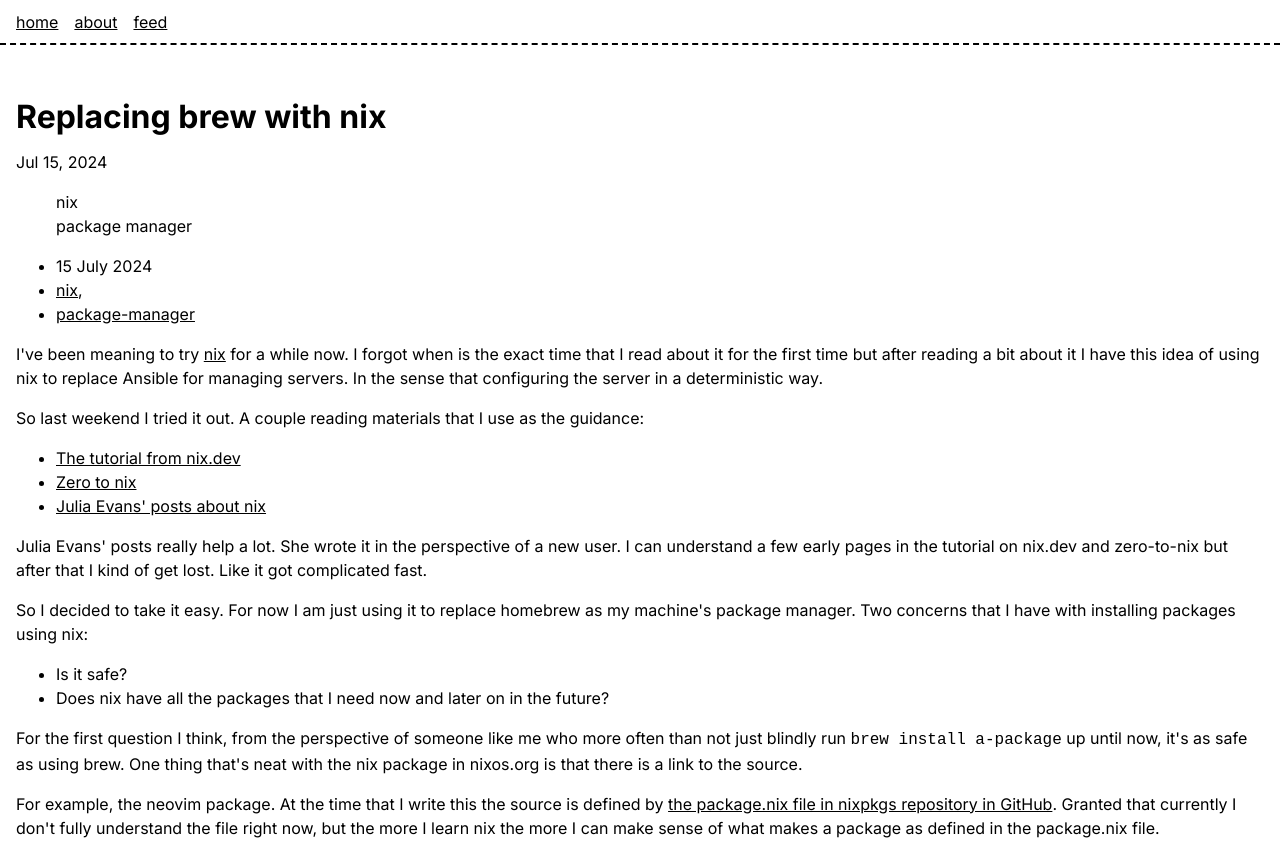
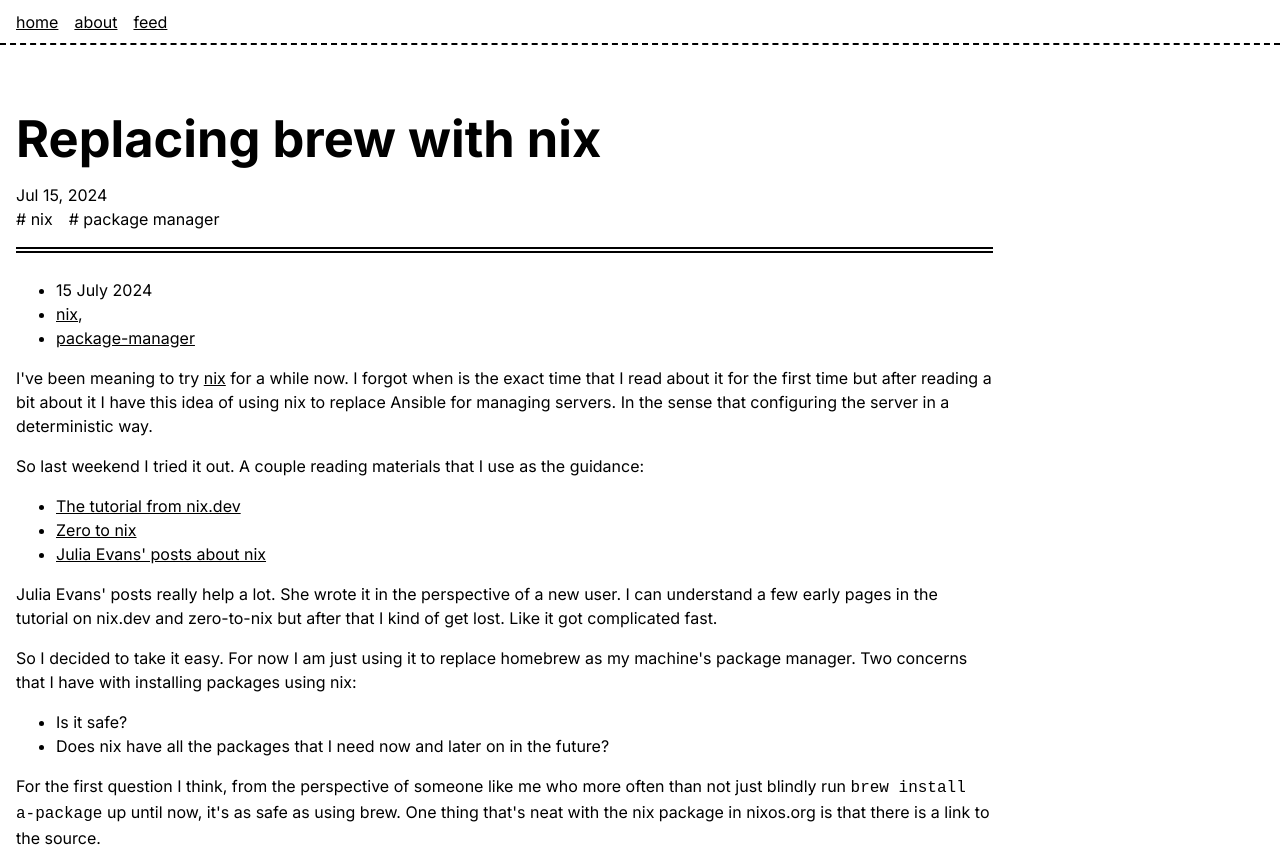
Before and after one commit to rizaldim/catsoncontainer.com, an Eleventy site: page content/blog/nix-brew.html in a window 1280 px wide. Shown: the top 853 px of the page. Built offline with nearby package versions, Linux system fonts and the light colour scheme; Eleventy itself is replaced by a stand-in of ours; files that its build step writes are made by us from their sources.

Commit message:
Add more styling

```diff
--- a/content/_includes/blogPost.njk
+++ b/content/_includes/blogPost.njk
@@ -1,13 +1,16 @@
 {% extends "layout.njk" %}
 
 {% block content %}
+<header>
   <h1>{{ title }}</h1>
 
   <p class="postDate">{{ page.date | postDate }}</p>
   <ul role="list" class="tagsList">
     {% for item in tags %}
-  <li>{{ item }}</li>
+    <li># {{ item }}</li>
     {% endfor %}
   </ul>
+</header>
+
 {{ content | safe }}
 {% endblock %}
--- a/content/_includes/layout.njk
+++ b/content/_includes/layout.njk
@@ -21,7 +21,7 @@
 
 <body>
 
-<header>
+<header class="top">
   <nav>
     <ul role="list">
       <li><a href="/">home</a></li>
--- a/content/blog/blog.json
+++ b/content/blog/blog.json
@@ -1,3 +1,4 @@
 {
-  "layout": "blogPost.njk"
+  "layout": "blogPost.njk",
+  "mainClass": "post"
 }
--- a/style/style.css
+++ b/style/style.css
@@ -17,9 +17,13 @@
   font-size: var(--size-400);
 }
 
-header {
+header.top {
   border-bottom: 2px dashed black;
   padding: .6em 1em;
+}
+
+h1 {
+  font-size: var(--size-800);
 }
 
 h2 {
@@ -41,6 +45,7 @@
   padding: 1em;
   margin-top: 1em;
   margin-bottom: 1em;
+  max-width: 100ch;
 }
 
 main.index {
@@ -58,6 +63,24 @@
   }
 }
 
+main.post {
+  header {
+    border-bottom: 6px double black;
+    padding-bottom: 1em;
+  }
+
+  header + * {
+    margin-top: 1.6em;
+  }
+
+  ul.tagsList {
+    padding: 0;
+    margin: 0;
+    display: flex;
+    column-gap: 1em;
+  }
+}
+
 footer {
   padding: 1em;
   border-top: 2px dashed black;
```
Lines whose indentation alone changed are shown as unchanged.
